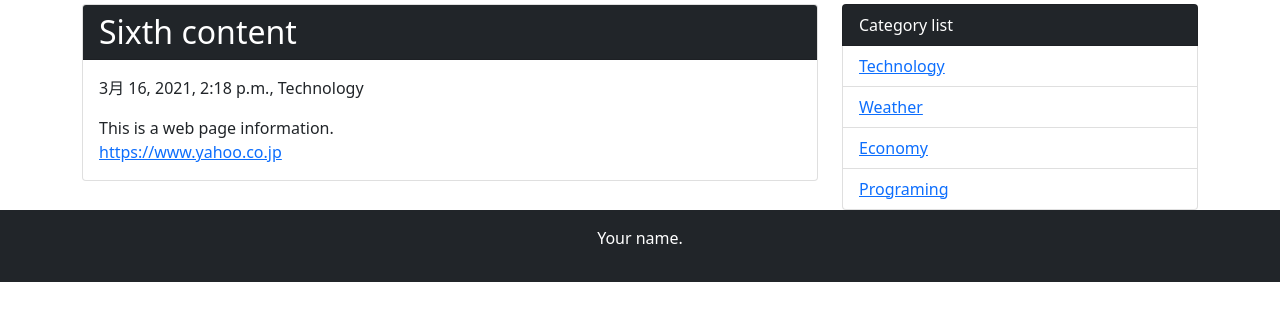
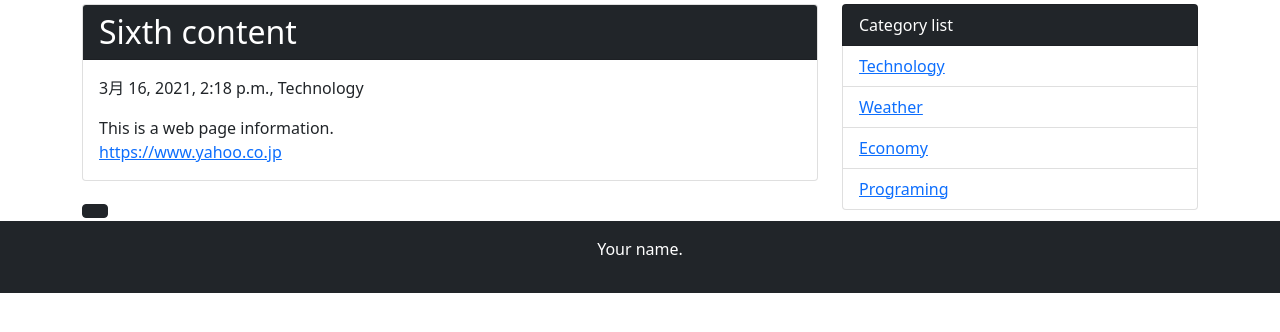
Before and after one commit to liberbell/py33-2, a Django app: page /detail/6/ in a window 1280 px wide. Shown: the part 228-560 px from the top of the page. Run offline with Django 3.2, Linux system fonts and the light colour scheme; data comes from the database, SQL or seed files in the repository.

Commit message:
postdetail1

```diff
--- a/first/project03/blog/templates/blog/post_detail.html
+++ b/first/project03/blog/templates/blog/post_detail.html
@@ -8,4 +8,5 @@
         {{ post.text | linebreaksbr | urlize }}
     </div>
 </div>
+<a class="btn btn-dark" href="{% url 'blog:comment' post.pk %}"></a>
 {% endblock content %}
```
